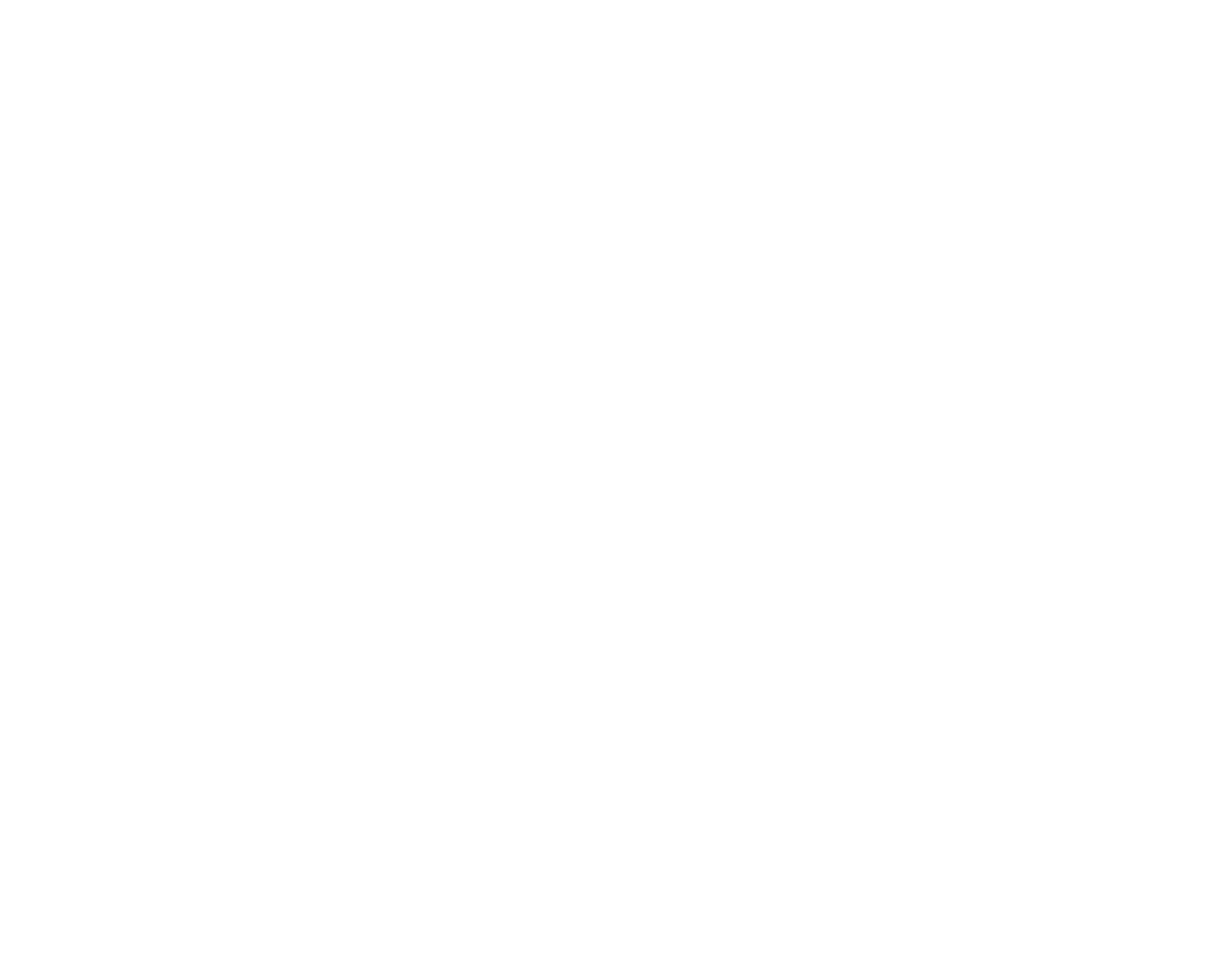
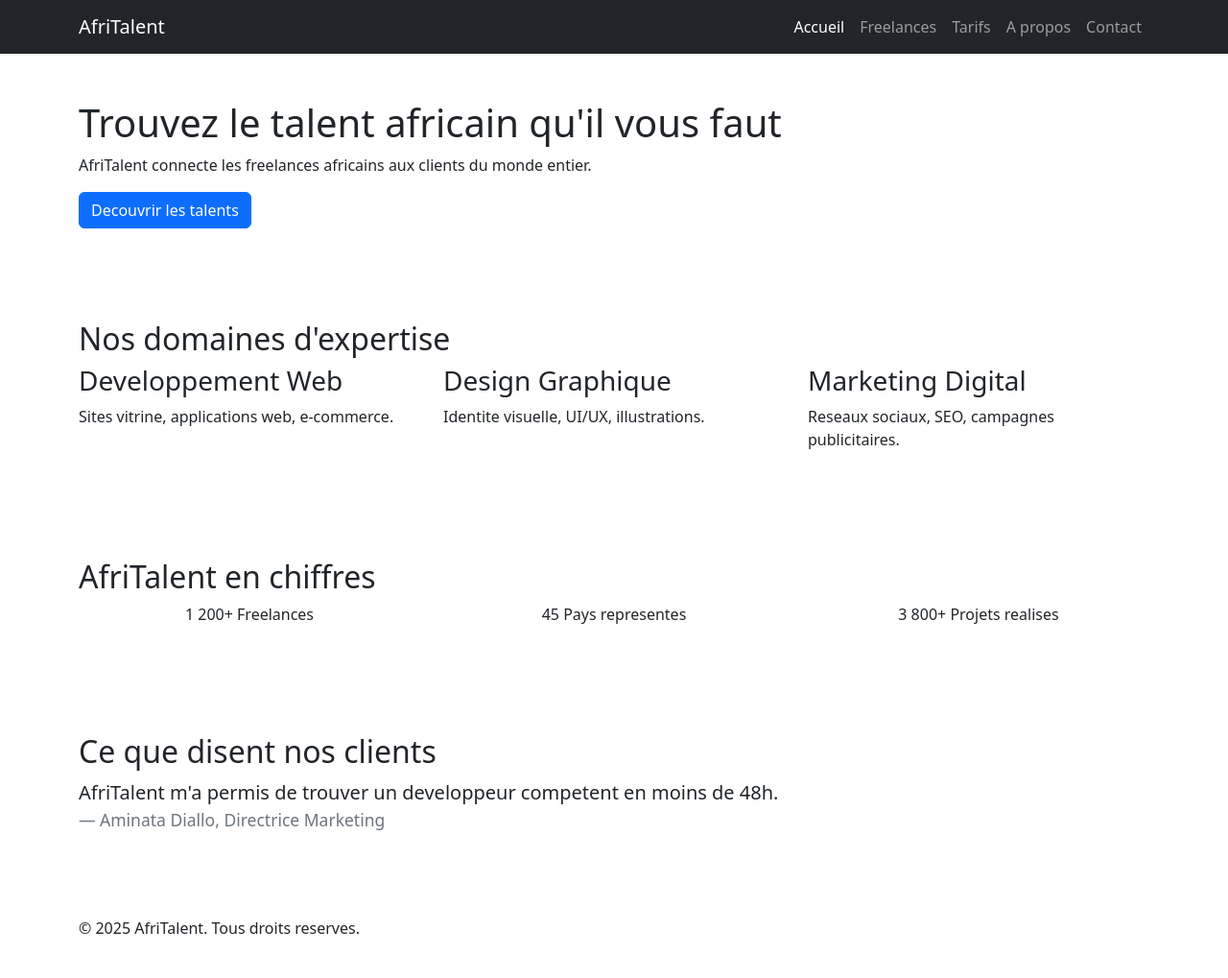
Before and after one commit to isnabanacia-boop/AfriTalent, a plain HTML site: page index.html in a window 1280 px wide. Shown: the whole page at 96% size. Before the commit the page ends 800 px from the top, so only its background shows below. Drawn offline with nearby package versions, Linux system fonts and the light colour scheme.

Commit message:
HTML : structure complète des 5 pages avec sections et contenu texte

```diff
--- a/index.html
+++ b/index.html
@@ -13,6 +13,101 @@
 </head>
 <body>
  <!-- Le contenu de la page sera ajoute ici -->
+<!-- Navigation Bootstrap commune a toutes les pages -->
+ <nav class="navbar navbar-expand-lg navbar-dark bg-dark">
+ <div class="container">
+ <a class="navbar-brand" href="index.html">AfriTalent</a>
+ <button class="navbar-toggler" type="button"
+ data-bs-toggle="collapse"
+ data-bs-target="#navMenu"
+ aria-controls="navMenu"
+ aria-expanded="false"
+ aria-label="Toggle navigation">
+ <span class="navbar-toggler-icon"></span>
+ </button>
+ <div class="collapse navbar-collapse" id="navMenu">
+ <ul class="navbar-nav ms-auto">
+ <li class="nav-item"><a class="nav-link active"
+href="index.html">Accueil</a></li>
+ <li class="nav-item"><a class="nav-link"
+href="freelances.html">Freelances</a></li>
+ <li class="nav-item"><a class="nav-link"
+href="tarifs.html">Tarifs</a></li>
+ <li class="nav-item"><a class="nav-link" href="about.html">A
+propos</a></li>
+ <li class="nav-item"><a class="nav-link"
+    href="contact.html">Contact</a></li>
+ </ul>
+ </div>
+ </div>
+ </nav>
+ <!-- Contenu principal -->
+ <main>
+ <!-- Section Hero : accroche principale -->
+ <section id="hero">
+ <div class="container py-5">
+ <h1>Trouvez le talent africain qu'il vous faut</h1>
+ <p>AfriTalent connecte les freelances africains aux clients du
+monde entier.</p>
+ <a href="freelances.html" class="btn btn-primary">Decouvrir les
+talents</a>
+ </div>
+ </section>
+ <!-- Section Services -->
+ <section id="services">
+ <div class="container py-5">
+ <h2>Nos domaines d'expertise</h2>
+ <div class="row">
+<div class="col-md-4">
+ <h3>Developpement Web</h3>
+ <p>Sites vitrine, applications web, e-commerce.</p>
+ </div>
+ <div class="col-md-4">
+ <h3>Design Graphique</h3>
+ <p>Identite visuelle, UI/UX, illustrations.</p>
+ </div>
+ <div class="col-md-4">
+ <h3>Marketing Digital</h3>
+ <p>Reseaux sociaux, SEO, campagnes publicitaires.</p>
+ </div>
+ </div>
+ </div>
+ </section>
+ <!-- Section Statistiques -->
+ <section id="statistiques">
+ <div class="container py-5">
+ <h2>AfriTalent en chiffres</h2>
+ <div class="row text-center">
+ <div class="col-md-4"><p>1 200+ Freelances</p></div>
+ <div class="col-md-4"><p>45 Pays representes</p></div>
+ <div class="col-md-4"><p>3 800+ Projets realises</p></div>
+ </div>
+ </div>
+ </section>
+ <!-- Section Temoignages -->
+ <section id="temoignages">
+ <div class="container py-5">
+ <h2>Ce que disent nos clients</h2>
+ <blockquote class="blockquote">
+ <p>AfriTalent m'a permis de trouver un developpeur competent
+en moins de 48h.</p>
+ <footer class="blockquote-footer">Aminata Diallo, Directrice
+Marketing</footer>
+ </blockquote>
+ </div>
+ </section>
+ </main>
+ <!-- Pied de page -->
+ <footer>
+ <div class="container py-4">
+ <p>&copy; 2025 AfriTalent. Tous droits reserves.</p>
+ </div>
+ </footer>
+ <script
+src="https://cdn.jsdelivr.net/npm/bootstrap@5.3.0/dist/js/bootstrap.bundle.min.js"
+></script>
+ <script src="js/main.js"></script>
+
  <!-- Bootstrap 5 via CDN : script JavaScript -->
  <script
 src="https://cdn.jsdelivr.net/npm/bootstrap@5.3.0/dist/js/bootstrap.bundle.min.js"
```
Also changed, not shown: about.html (+24 -0 lines), contact.html (+24 -0 lines), freelances.html (+24 -0 lines), tarifs.html (+24 -0 lines), 1 other file.
